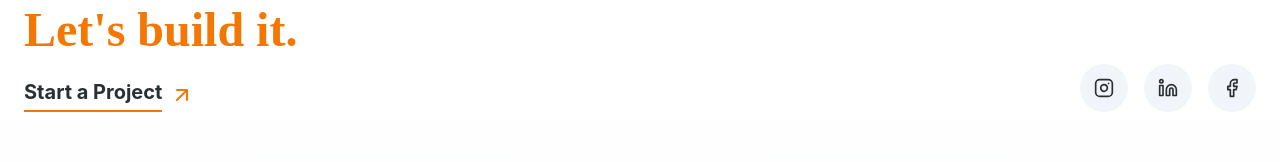
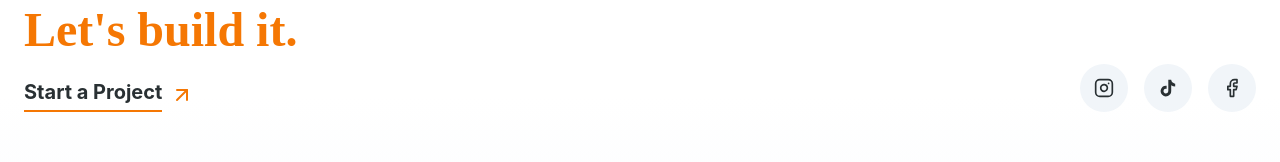
Before and after one commit to zannyke/VISUALIN.AFRICA, a React (Vite) app: page /about in a window 1280 px wide. Shown: the part 1097-1259 px from the top of the page. Built offline with nearby package versions, Linux system fonts and the light colour scheme.

Commit message:
Update Footer social links with Instagram, TikTok, and Facebook

```diff
--- a/src/components/Footer.tsx
+++ b/src/components/Footer.tsx
@@ -1,4 +1,4 @@
-import { Mail, Phone, Instagram, Linkedin, Facebook, ArrowUpRight, MessageCircle } from 'lucide-react';
+import { Mail, Phone, Instagram, Facebook, ArrowUpRight, MessageCircle } from 'lucide-react';
 import { Link } from 'react-router-dom';
 
 const Footer = () => {
@@ -26,15 +26,35 @@
                         </Link>
                     </div>
                     <div className="flex gap-4">
-                        {[Instagram, Linkedin, Facebook].map((Icon, i) => (
-                            <a
-                                key={i}
-                                href="#"
-                                className="w-12 h-12 rounded-full bg-slate-100 dark:bg-white/5 flex items-center justify-center hover:bg-cobalt hover:text-white hover:scale-110 transition-all duration-300"
-                            >
-                                <Icon size={20} />
-                            </a>
-                        ))}
+                        {/* Instagram */}
+                        <a
+                            href="https://www.instagram.com/vila_creatives?igsh=NW90eXcydGUwcml2"
+                            target="_blank"
+                            rel="noopener noreferrer"
+                            className="w-12 h-12 rounded-full bg-slate-100 dark:bg-white/5 flex items-center justify-center hover:bg-cobalt hover:text-white hover:scale-110 transition-all duration-300"
+                        >
+                            <Instagram size={20} />
+                        </a>
+                        {/* TikTok */}
+                        <a
+                            href="https://www.tiktok.com/@vila_creatives?_r=1&_t=ZS-93c5PSLkng2"
+                            target="_blank"
+                            rel="noopener noreferrer"
+                            className="w-12 h-12 rounded-full bg-slate-100 dark:bg-white/5 flex items-center justify-center hover:bg-cobalt hover:text-white hover:scale-110 transition-all duration-300"
+                        >
+                            <svg viewBox="0 0 24 24" fill="currentColor" width="20" height="20">
+                                <path d="M19.59 6.69a4.83 4.83 0 0 1-3.77-4.25V2h-3.45v13.67a2.89 2.89 0 0 1-5.2 1.74 2.89 2.89 0 0 1 2.31-4.64 2.93 2.93 0 0 1 .88.13V9.4a6.84 6.84 0 0 0-1-.05A6.33 6.33 0 0 0 5 20.1a6.34 6.34 0 0 0 10.86-4.43v-7a8.16 8.16 0 0 0 4.77 1.52v-3.4a4.85 4.85 0 0 1-1-.1z" />
+                            </svg>
+                        </a>
+                        {/* Facebook */}
+                        <a
+                            href="https://www.facebook.com/denno.kanambo.14"
+                            target="_blank"
+                            rel="noopener noreferrer"
+                            className="w-12 h-12 rounded-full bg-slate-100 dark:bg-white/5 flex items-center justify-center hover:bg-cobalt hover:text-white hover:scale-110 transition-all duration-300"
+                        >
+                            <Facebook size={20} />
+                        </a>
                     </div>
                 </div>
 
```
